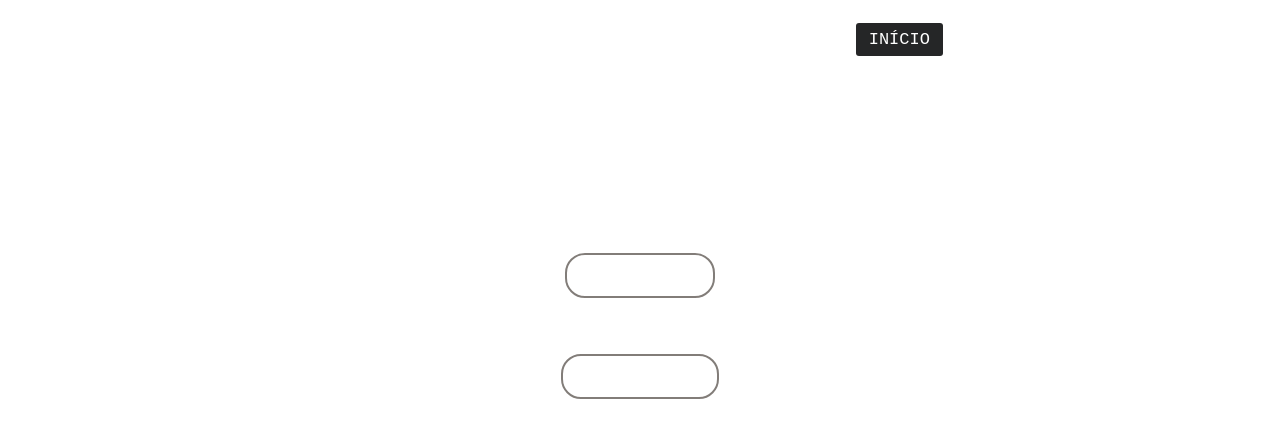
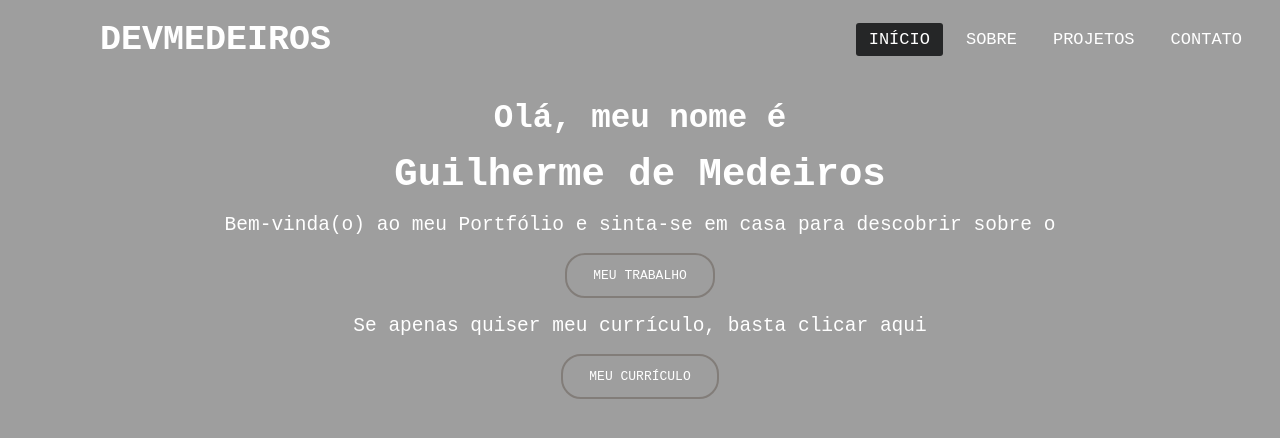
Before and after one commit to medeirosdev/portfolio-devmedeiros, a plain HTML site: page index.html in a window 1280 px wide. Drawn offline with Linux system fonts and the light colour scheme; the site is published under a folder, as on GitHub Pages, so addresses that start at the root find nothing.

Commit message:
Portfólio Terminad2o

```diff
--- a/style.css
+++ b/style.css
@@ -14,7 +14,7 @@ html{
 
 body {
 	/* background-color:#252627 ; */
-    background-image: url("/images/banner1.png");
+    background-image: url("./images/banner1.png");
     background-repeat: no-repeat;
     background-position: center center;
     background-size: cover;
```
